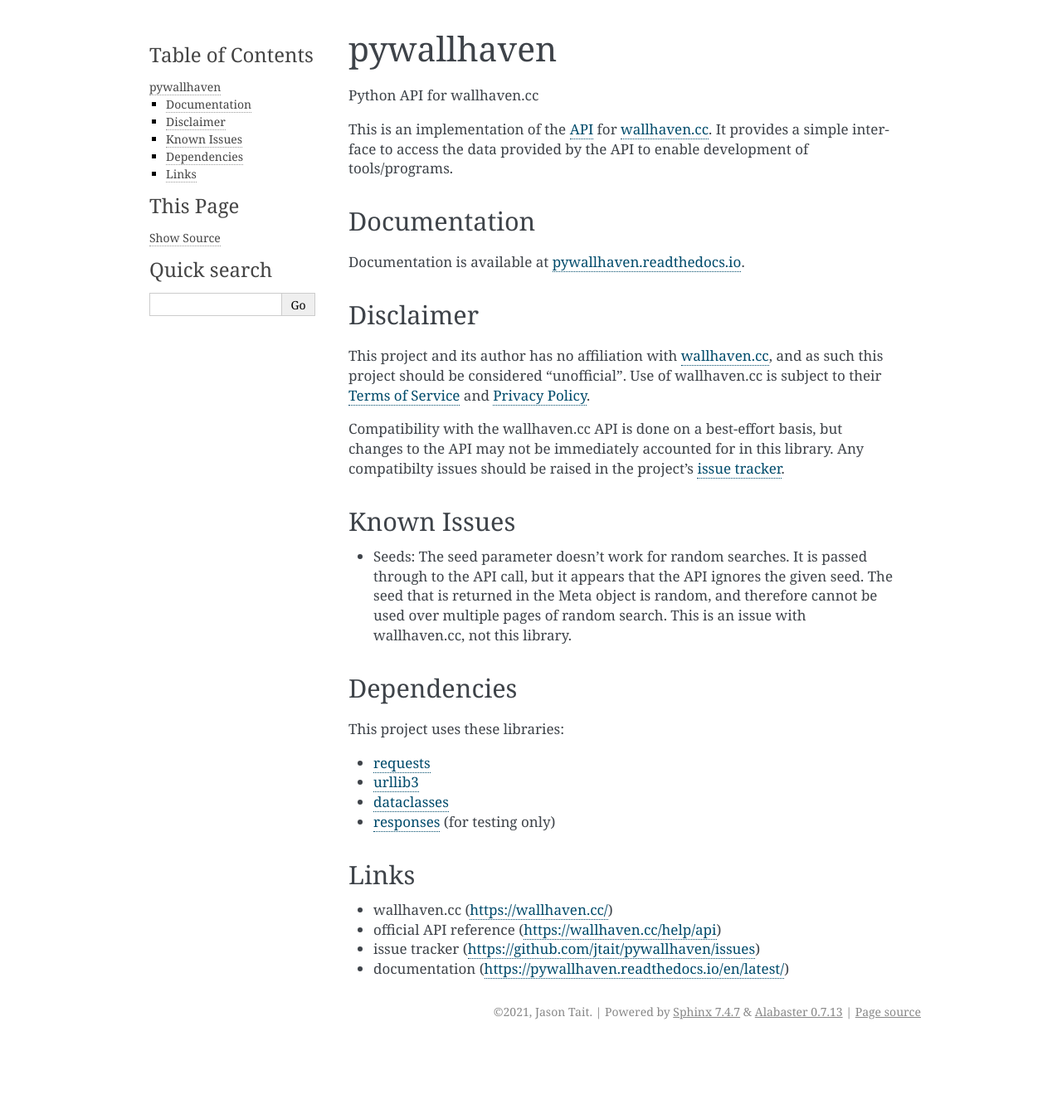
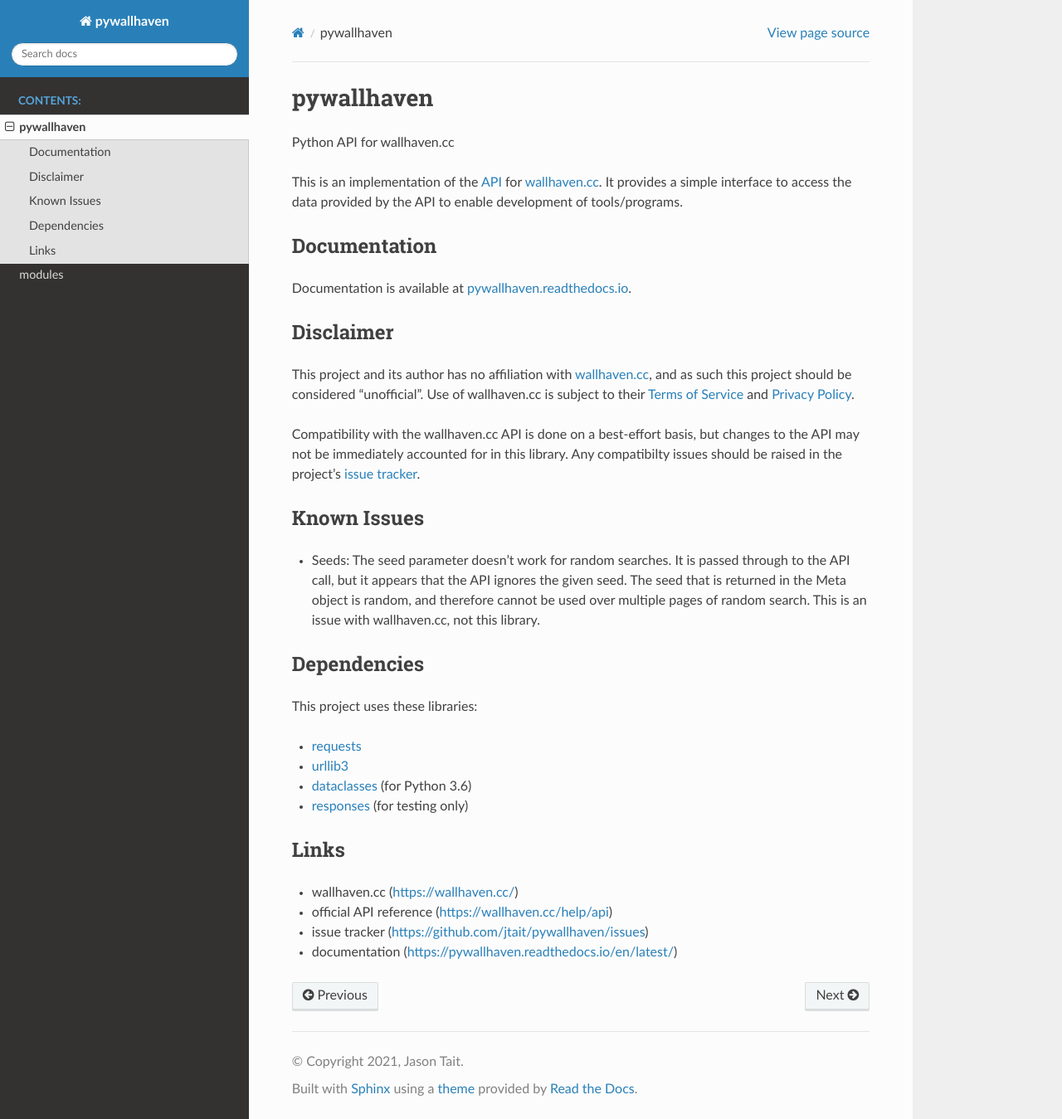
Before and after one commit to jtait/pywallhaven, a Sphinx documentation site: the page built from docs/source/readme.rst, in a window 1280 px wide and 1349 px high. Shown: the whole window at 83% size. Built offline with Sphinx 7.4.7 and the Read the Docs theme 2.0.0, drawn with Linux system fonts in a browser that asks for light colours.

Commit message:
switched documentation to use readthedocs theme

```diff
--- a/README.md
+++ b/README.md
@@ -18,7 +18,7 @@
 This project uses these libraries:
 - [requests](https://pypi.org/project/requests/)
 - [urllib3](https://pypi.org/project/urllib3/)
-- [dataclasses](https://pypi.org/project/dataclasses/)
+- [dataclasses](https://pypi.org/project/dataclasses/) (for Python 3.6)
 - [responses](https://pypi.org/project/responses/) (for testing only)
 
 #### Links
--- a/docs/source/conf.py
+++ b/docs/source/conf.py
@@ -46,7 +46,15 @@
 # The theme to use for HTML and HTML Help pages.  See the documentation for
 # a list of builtin themes.
 #
-html_theme = 'alabaster'
+
+on_rtd = os.environ.get('READTHEDOCS', None) == 'True'
+
+if not on_rtd:  # only import and set the theme if we're building docs locally
+    import sphinx_rtd_theme
+    html_theme = 'sphinx_rtd_theme'
+    html_theme_path = [sphinx_rtd_theme.get_html_theme_path()]
+else:
+    html_theme = 'default'
 
 # Add any paths that contain custom static files (such as style sheets) here,
 # relative to this directory. They are copied after the builtin static files,
```
